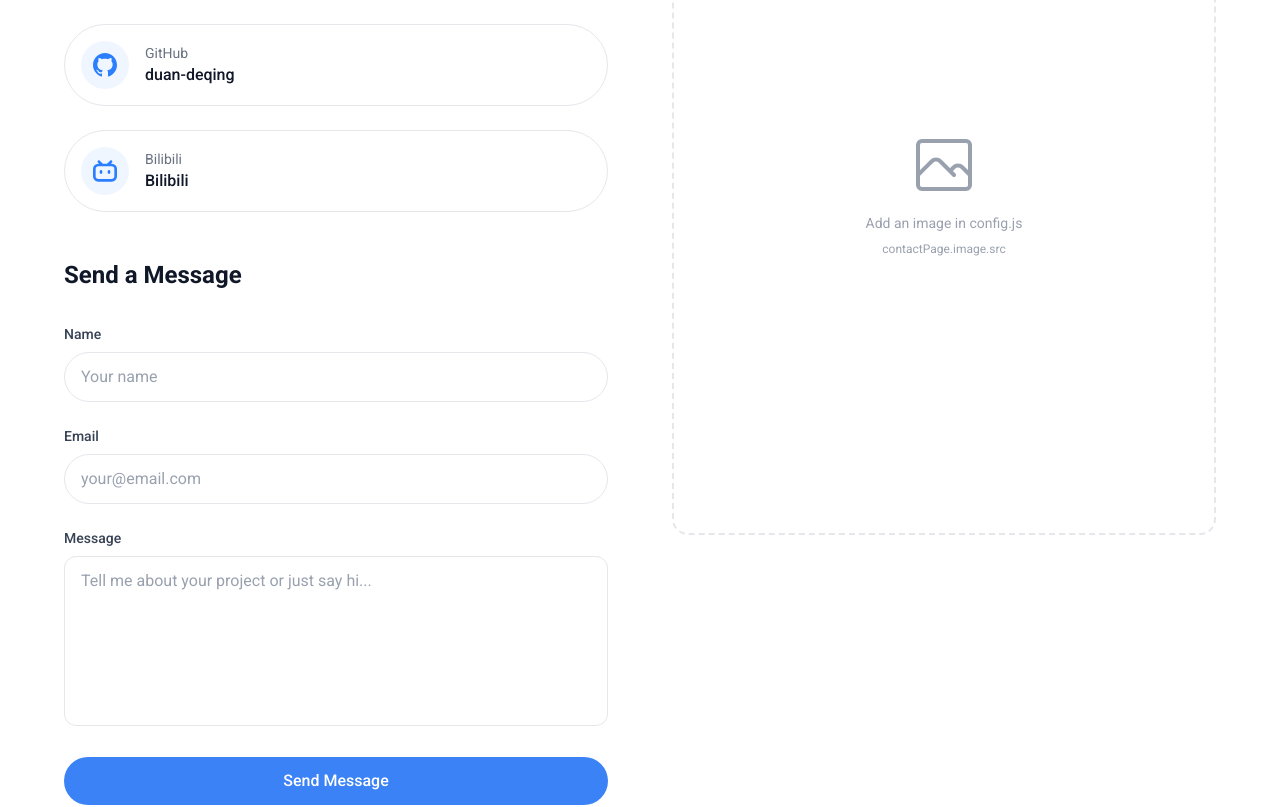
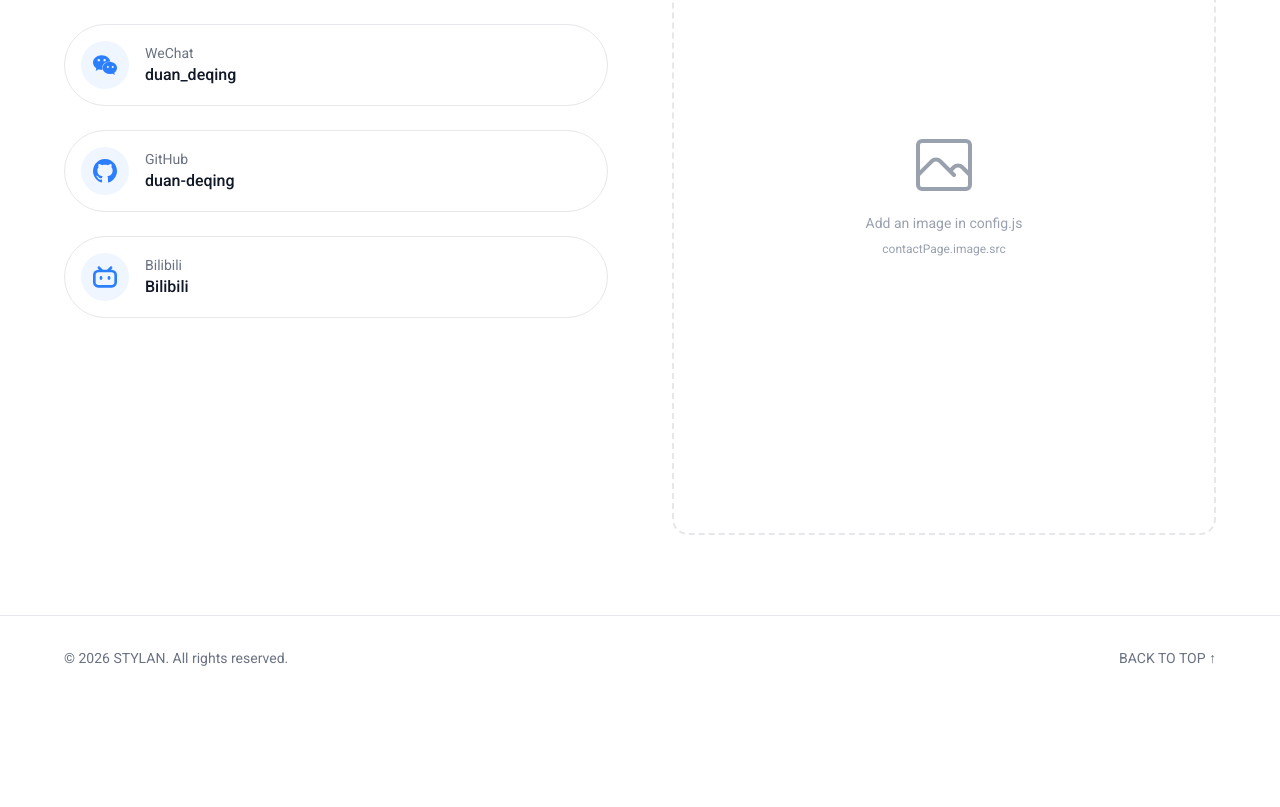
Before and after one commit to duan-deqing/duan-deqing.github.io, a React (Vite) app: page /contact in a window 1280 px wide. Shown: the part 600-1407 px from the top of the page. After the commit the page ends 1300 px from the top, so only its background shows below. Built offline with nearby package versions, Linux system fonts and the light colour scheme; a web font is replaced by a local one.

Commit message:
ver 1.2.5 - 优化contact页面布局 - 添加微信联系方式

```diff
--- a/package.json
+++ b/package.json
@@ -1,7 +1,7 @@
 {
   "name": "stylan_site",
   "private": true,
-  "version": "1.2.4",
+  "version": "1.2.5",
   "type": "module",
   "scripts": {
     "dev": "vite",
--- a/src/config.js
+++ b/src/config.js
@@ -184,6 +184,13 @@ const config = {
         href: "mailto:duan-deqing@foxmail.com",
       },
       {
+        icon: "wechat",
+        label: { en: "WeChat", zh: "微信" },
+        value: "duan_deqing",
+        href: null,
+        qrcode: "/images/wechat-qrcode.png",
+      },
+      {
         icon: "github",
         label: { en: "GitHub", zh: "GitHub" },
         value: "duan-deqing",
--- a/src/pages/ContactPage.jsx
+++ b/src/pages/ContactPage.jsx
@@ -5,10 +5,9 @@
  *
  * 【功能说明】
  * 1. 展示联系信息
- * 2. 提供联系表单
- * 3. 右侧展示自定义图片
- * 4. 支持深色/浅色模式
- * 5. 支持中英文切换
+ * 2. 右侧展示自定义图片
+ * 3. 支持深色/浅色模式
+ * 4. 支持中英文切换
  *
  * 【布局结构】
  * ┌─────────────────────────────────────────────┐
@@ -17,7 +16,7 @@
  * │  Contact Hero (页面标题)                     │
  * ├─────────────────────────────────────────────┤
  * │  Contact Info (联系方式)     │  Image        │
- * │  Contact Form (发送消息)     │  (自定义图片)  │
+ * │                             │  (自定义图片)  │
  * ├─────────────────────────────────────────────┤
  * │  PageFooter (通用页脚)                       │
  * └─────────────────────────────────────────────┘
@@ -39,26 +38,8 @@ function ContactPage() {
   const { isDark, toggle: toggleTheme } = useTheme();
   const { lang, toggle: toggleLang, t } = useLanguage();
   const { contactPage } = config;
-
-  const [formData, setFormData] = useState({
-    name: "",
-    email: "",
-    message: "",
-  });
-  const [isSubmitted, setIsSubmitted] = useState(false);
   const [copiedEmail, setCopiedEmail] = useState(false);
-
-  const handleChange = (e) => {
-    const { name, value } = e.target;
-    setFormData((prev) => ({ ...prev, [name]: value }));
-  };
-
-  const handleSubmit = (e) => {
-    e.preventDefault();
-    setIsSubmitted(true);
-    setTimeout(() => setIsSubmitted(false), 3000);
-    setFormData({ name: "", email: "", message: "" });
-  };
+  const [hoveredWechat, setHoveredWechat] = useState(false);
 
   const handleCopyEmail = async (email) => {
     try {
@@ -77,12 +58,18 @@ function ContactPage() {
     }
   };
 
-  const getIcon = (icon) => {
+  const getContactIcon = (icon) => {
     switch (icon) {
       case "email":
         return (
           <svg className="w-6 h-6" fill="none" viewBox="0 0 24 24" stroke="currentColor">
             <path strokeLinecap="round" strokeLinejoin="round" strokeWidth={2} d="M3 8l7.89 5.26a2 2 0 002.22 0L21 8M5 19h14a2 2 0 002-2V7a2 2 0 00-2-2H5a2 2 0 00-2 2v10a2 2 0 002 2z" />
+          </svg>
+        );
+      case "wechat":
+        return (
+          <svg className="w-6 h-6" fill="currentColor" viewBox="0 0 24 24">
+            <path d="M8.691 2.188C3.891 2.188 0 5.476 0 9.53c0 2.212 1.17 4.203 3.002 5.55a.59.59 0 0 1 .213.665l-.39 1.48c-.019.07-.048.141-.048.213 0 .163.13.295.29.295a.326.326 0 0 0 .167-.054l1.903-1.114a.864.864 0 0 1 .717-.098 10.16 10.16 0 0 0 2.837.403c.276 0 .543-.027.811-.05-.857-2.578.157-4.972 1.932-6.446 1.703-1.415 3.882-1.98 5.853-1.838-.576-3.583-4.196-6.348-8.596-6.348zM5.785 5.991c.642 0 1.162.529 1.162 1.18a1.17 1.17 0 0 1-1.162 1.178A1.17 1.17 0 0 1 4.623 7.17c0-.651.52-1.18 1.162-1.18zm5.813 0c.642 0 1.162.529 1.162 1.18a1.17 1.17 0 0 1-1.162 1.178 1.17 1.17 0 0 1-1.162-1.178c0-.651.52-1.18 1.162-1.18zm5.34 2.867c-1.797-.052-3.746.512-5.28 1.786-1.72 1.428-2.687 3.72-1.78 6.22.942 2.453 3.666 4.229 6.884 4.229.826 0 1.622-.12 2.361-.336a.722.722 0 0 1 .598.082l1.584.926a.272.272 0 0 0 .14.047c.134 0 .24-.111.24-.247 0-.06-.023-.12-.038-.177l-.327-1.233a.582.582 0 0 1-.023-.156.49.49 0 0 1 .201-.398C23.024 18.48 24 16.82 24 14.98c0-3.21-2.931-5.837-7.062-6.122zM14.87 13.04c.535 0 .969.44.969.983a.976.976 0 0 1-.969.983.976.976 0 0 1-.969-.983c0-.544.434-.983.97-.983zm4.842 0c.535 0 .969.44.969.983a.976.976 0 0 1-.969.983.976.976 0 0 1-.969-.983c0-.544.434-.983.97-.983z"/>
           </svg>
         );
       case "github":
@@ -138,7 +125,7 @@ function ContactPage() {
         {/* Contact Content */}
         <section className="py-20 px-6">
           <div className="max-w-6xl mx-auto grid grid-cols-1 lg:grid-cols-2 gap-16">
-            {/* Left: Contact Info + Form */}
+            {/* Left: Contact Info */}
             <div>
               <h2
                 className="text-2xl font-bold text-gray-900 dark:text-white mb-8"
@@ -147,12 +134,16 @@ function ContactPage() {
                 {lang === "en" ? "Contact Information" : "联系方式"}
               </h2>
 
-              <div className="space-y-6 mb-12">
+              <div className="space-y-6">
                 {contactPage.contactMethods.map((method) => (
                   <div
                     key={method.label.en}
-                    className="flex items-center gap-4 p-4 rounded-full border border-gray-200 dark:border-gray-700 hover:border-blue-400 dark:hover:border-blue-500 hover:shadow-md transition-all group"
+                    className="relative"
+                    onMouseEnter={() => method.icon === "wechat" && setHoveredWechat(true)}
+                    onMouseLeave={() => method.icon === "wechat" && setHoveredWechat(false)}
                   >
+                    <div className="flex items-center gap-4 p-4 rounded-full border border-gray-200 dark:border-gray-700 hover:border-blue-400 dark:hover:border-blue-500 hover:shadow-md transition-all group">
+                      {method.href ? (
                         <a
                           href={method.href}
                           target={method.href.startsWith("http") ? "_blank" : undefined}
@@ -160,7 +151,7 @@ function ContactPage() {
                           className="flex items-center gap-4 flex-1"
                         >
                           <div className="w-12 h-12 rounded-full bg-blue-50 dark:bg-blue-900/30 flex items-center justify-center text-blue-500 dark:text-blue-400 group-hover:bg-blue-100 dark:group-hover:bg-blue-900/50 transition-colors">
-                        {getIcon(method.icon)}
+                            {getContactIcon(method.icon)}
                           </div>
                           <div>
                             <p className="text-sm text-gray-500 dark:text-gray-400">
@@ -171,11 +162,26 @@ function ContactPage() {
                             </p>
                           </div>
                         </a>
+                      ) : (
+                        <div className="flex items-center gap-4 flex-1 cursor-default">
+                          <div className="w-12 h-12 rounded-full bg-blue-50 dark:bg-blue-900/30 flex items-center justify-center text-blue-500 dark:text-blue-400 group-hover:bg-blue-100 dark:group-hover:bg-blue-900/50 transition-colors">
+                            {getContactIcon(method.icon)}
+                          </div>
+                          <div>
+                            <p className="text-sm text-gray-500 dark:text-gray-400">
+                              {t(method.label)}
+                            </p>
+                            <p className="text-gray-900 dark:text-white font-medium">
+                              {method.value}
+                            </p>
+                          </div>
+                        </div>
+                      )}
                       {method.icon === "email" && (
                         <button
                           onClick={() => handleCopyEmail(method.value)}
-                        className="w-10 h-10 rounded-full flex items-center justify-center text-gray-400 dark:text-gray-500 hover:text-blue-500 dark:hover:text-blue-400 hover:bg-blue-50 dark:hover:bg-blue-900/30 transition-all active:scale-95"
-                        title={lang === "en" ? "Copy email" : "复制邮箱"}
+                          className="w-10 h-10 rounded-full flex items-center justify-center text-gray-400 dark:text-gray-500 hover:text-blue-500 dark:hover:text-blue-400 hover:bg-blue-50 dark:hover:bg-blue-900/30 hover:shadow-lg hover:shadow-blue-500/20 transition-all active:scale-95"
+                          title={copiedEmail ? (lang === "en" ? "Copied!" : "已复制！") : (lang === "en" ? "Copy email" : "复制邮箱")}
                         >
                           {copiedEmail ? (
                             <svg className="w-5 h-5 text-green-500" fill="none" viewBox="0 0 24 24" stroke="currentColor">
@@ -189,75 +195,32 @@ function ContactPage() {
                         </button>
                       )}
                     </div>
+
+                    {/* WeChat QR Code Tooltip */}
+                    {method.icon === "wechat" && method.qrcode && (
+                      <div
+                        className={`absolute left-1/2 -translate-x-1/2 mt-3 transition-all duration-300 ${
+                          hoveredWechat
+                            ? "opacity-100 visible translate-y-0"
+                            : "opacity-0 invisible -translate-y-2"
+                        }`}
+                      >
+                        <div className="relative bg-white dark:bg-gray-800 rounded-2xl shadow-xl border border-gray-200 dark:border-gray-700 p-4">
+                          <div className="absolute -top-2 left-1/2 -translate-x-1/2 w-4 h-4 bg-white dark:bg-gray-800 border-l border-t border-gray-200 dark:border-gray-700 rotate-45" />
+                          <img
+                            src={method.qrcode}
+                            alt={lang === "en" ? "WeChat QR Code" : "微信二维码"}
+                            className="w-48 h-48 object-contain"
+                          />
+                          <p className="text-xs text-center text-gray-500 dark:text-gray-400 mt-2">
+                            {lang === "en" ? "Scan to add WeChat" : "扫码添加微信"}
+                          </p>
+                        </div>
+                      </div>
+                    )}
+                  </div>
                 ))}
               </div>
-
-              <h2
-                className="text-2xl font-bold text-gray-900 dark:text-white mb-8"
-                style={{ lineHeight: "1.3" }}
-              >
-                {lang === "en" ? "Send a Message" : "发送消息"}
-              </h2>
-
-              <form onSubmit={handleSubmit} className="space-y-6">
-                <div>
-                  <label className="block text-sm font-medium text-gray-700 dark:text-gray-300 mb-2">
-                    {t(contactPage.form.nameLabel)}
-                  </label>
-                  <input
-                    type="text"
-                    name="name"
-                    value={formData.name}
-                    onChange={handleChange}
-                    placeholder={t(contactPage.form.namePlaceholder)}
-                    required
-                    className="w-full px-4 py-3 rounded-full border border-gray-200 dark:border-gray-700 bg-white dark:bg-gray-800 text-gray-900 dark:text-white placeholder-gray-400 dark:placeholder-gray-500 focus:outline-none focus:border-blue-500 dark:focus:border-blue-400 focus:ring-2 focus:ring-blue-500/20 transition-all"
-                  />
-                </div>
-
-                <div>
-                  <label className="block text-sm font-medium text-gray-700 dark:text-gray-300 mb-2">
-                    {t(contactPage.form.emailLabel)}
-                  </label>
-                  <input
-                    type="email"
-                    name="email"
-                    value={formData.email}
-                    onChange={handleChange}
-                    placeholder={t(contactPage.form.emailPlaceholder)}
-                    required
-                    className="w-full px-4 py-3 rounded-full border border-gray-200 dark:border-gray-700 bg-white dark:bg-gray-800 text-gray-900 dark:text-white placeholder-gray-400 dark:placeholder-gray-500 focus:outline-none focus:border-blue-500 dark:focus:border-blue-400 focus:ring-2 focus:ring-blue-500/20 transition-all"
-                  />
-                </div>
-
-                <div>
-                  <label className="block text-sm font-medium text-gray-700 dark:text-gray-300 mb-2">
-                    {t(contactPage.form.messageLabel)}
-                  </label>
-                  <textarea
-                    name="message"
-                    value={formData.message}
-                    onChange={handleChange}
-                    placeholder={t(contactPage.form.messagePlaceholder)}
-                    required
-                    rows={6}
-                    className="w-full px-4 py-3 rounded-xl border border-gray-200 dark:border-gray-700 bg-white dark:bg-gray-800 text-gray-900 dark:text-white placeholder-gray-400 dark:placeholder-gray-500 focus:outline-none focus:border-blue-500 dark:focus:border-blue-400 focus:ring-2 focus:ring-blue-500/20 transition-all resize-none"
-                  />
-                </div>
-
-                <button
-                  type="submit"
-                  className="btn btn-primary w-full"
-                >
-                  {t(contactPage.form.submitButton)}
-                </button>
-
-                {isSubmitted && (
-                  <div className="text-center p-4 rounded-xl bg-green-50 dark:bg-green-900/30 text-green-600 dark:text-green-400">
-                    {t(contactPage.form.successMessage)}
-                  </div>
-                )}
-              </form>
             </div>
 
             {/* Right: Image */}
```
Also changed, not shown: public/images/wechat-qrcode.png (added), 5 other files (tests, documents, lock files or other folders). Lines whose indentation alone changed are shown as unchanged.
